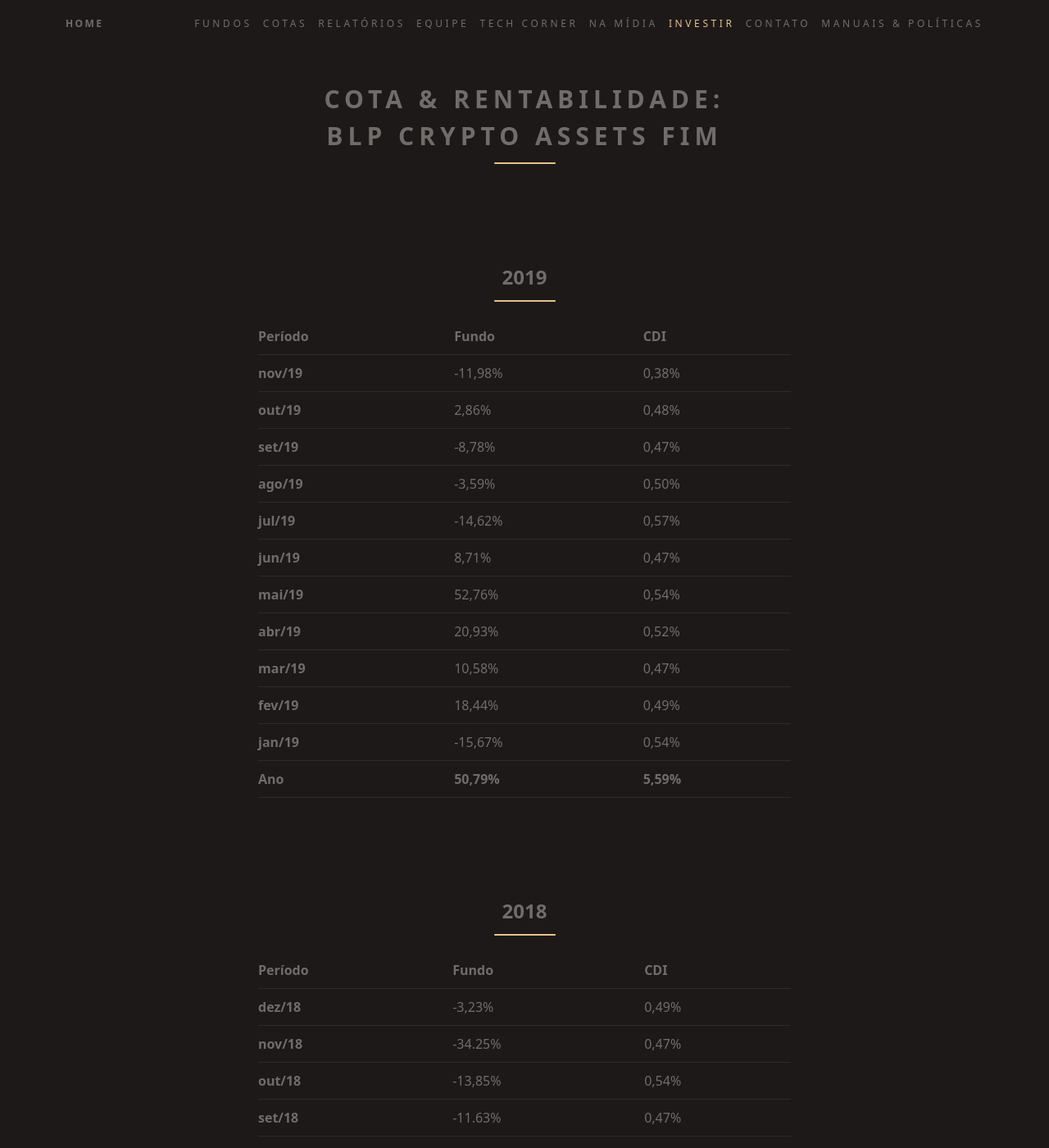
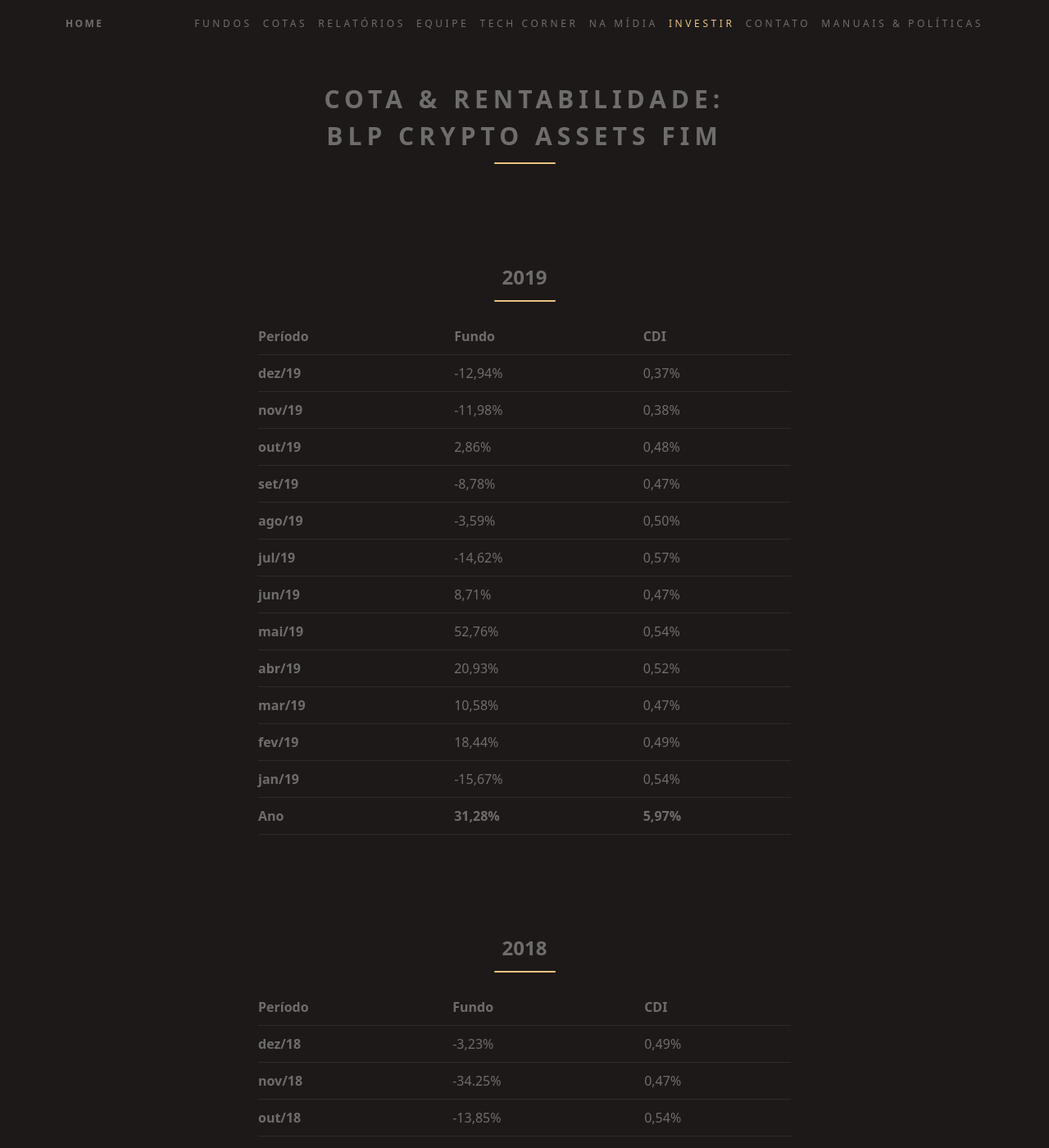
Before and after one commit to ateliedetemas/blpcrypto, a Jekyll site: the page built from _pages/rentabilidade/assets-fim.md, in a window 1280 px wide and 1400 px high. Shown: the whole window at 82% size. Built offline with Jekyll 4.4.1, drawn with Linux system fonts in a browser that asks for light colours.

Commit message:
Update assets-fim.md

```diff
--- a/_pages/rentabilidade/assets-fim.md
+++ b/_pages/rentabilidade/assets-fim.md
@@ -9,6 +9,7 @@ permalink: "/rentabilidade/assets-fim/"
 
 Período | Fundo | CDI
 ---|---|---
+**dez/19** | -12,94% | 0,37%
 **nov/19** | -11,98% | 0,38%
 **out/19** | 2,86% | 0,48%
 **set/19** | -8,78% | 0,47%
@@ -20,7 +21,7 @@ Período | Fundo | CDI
 **mar/19** | 10,58% | 0,47%
 **fev/19** | 18,44% | 0,49%
 **jan/19** | -15,67% | 0,54%
-**Ano**  | **50,79%** | **5,59%**
+**Ano**  | **31,28%** | **5,97%**
 
 ## 2018
 
```
